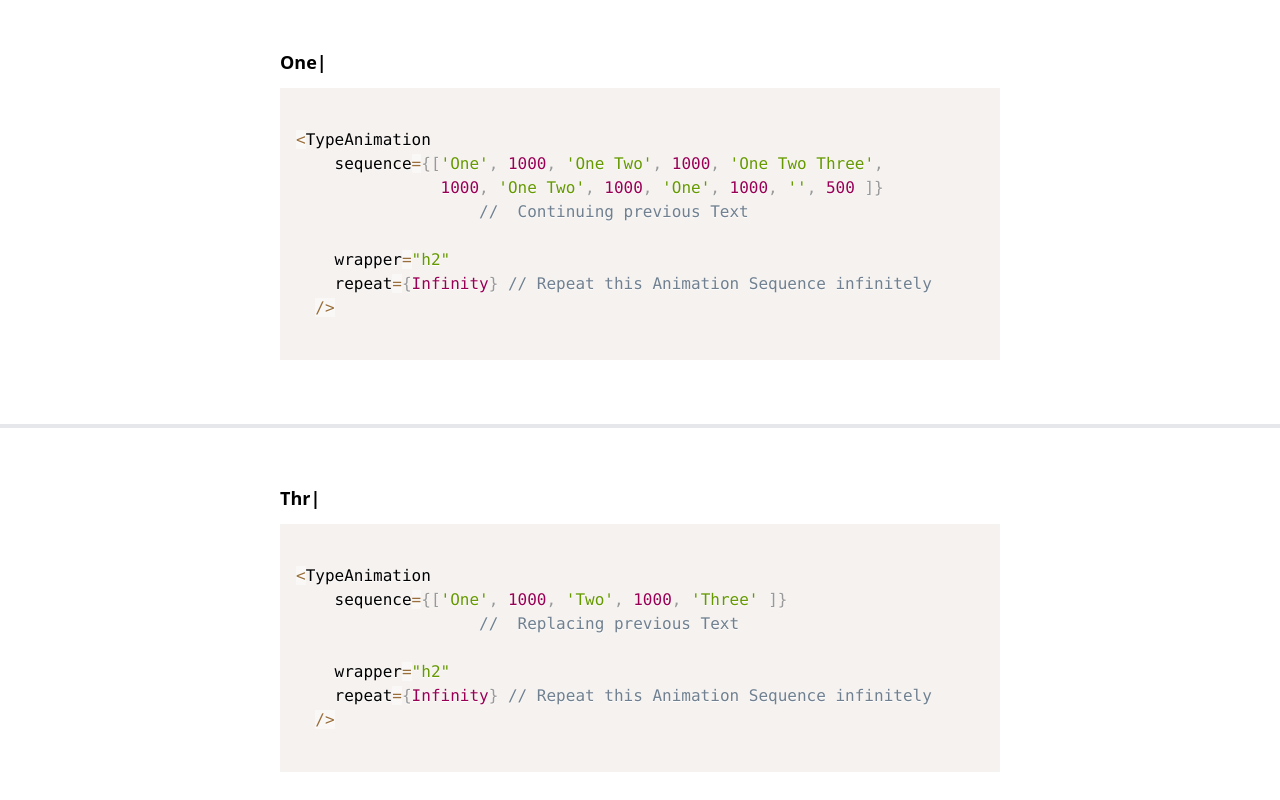
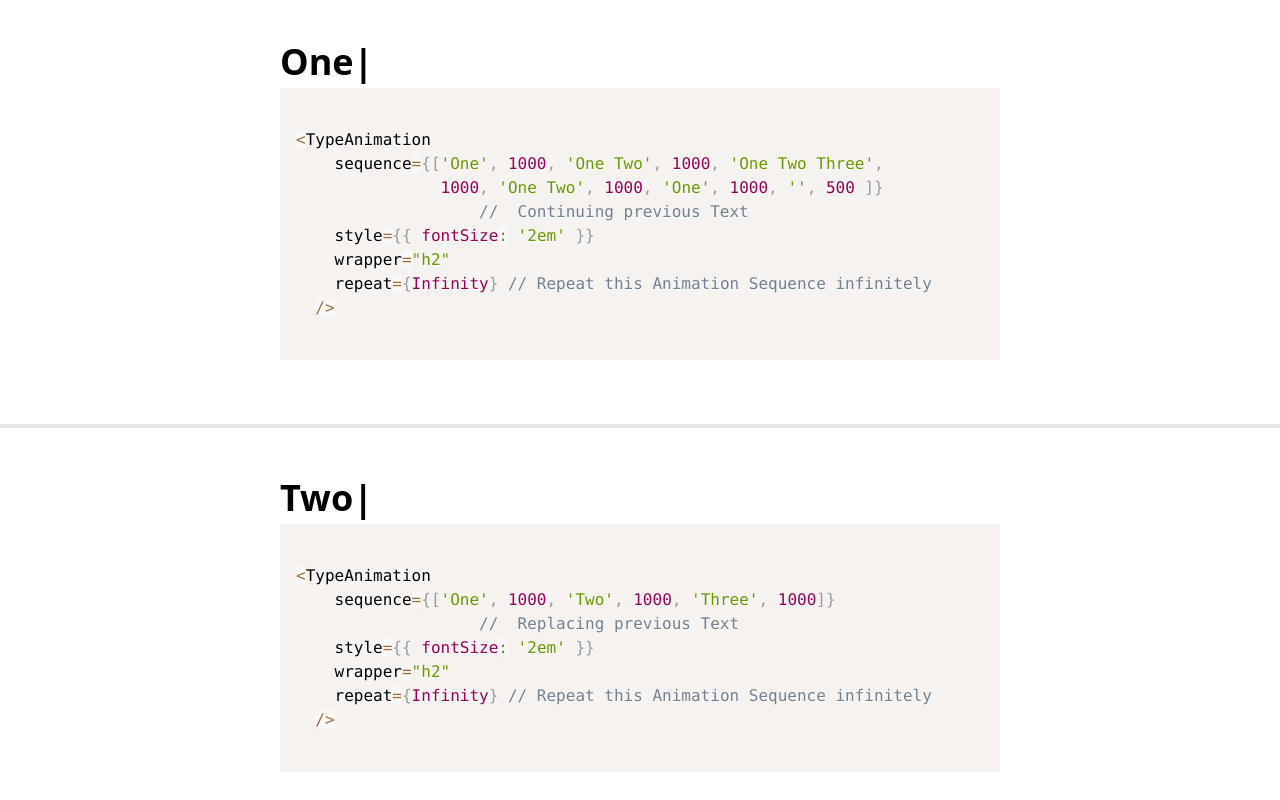
Before and after one commit to maxeth/react-type-animation, a Next.js app in the folder example/: page / in a window 1280 px wide. Shown: the top 800 px of the page. Built offline with nearby package versions, Linux system fonts and the light colour scheme.

Commit message:
Demo of changing font-size in-line

```diff
--- a/example/pages/index.tsx
+++ b/example/pages/index.tsx
@@ -29,6 +29,7 @@ const Home = () => {
               '',
               1000,
             ]}
+            style={{ fontSize: '2em' }}
             // speed={60} <- default
             wrapper="h2"
             repeat={Infinity}
@@ -42,7 +43,7 @@ const Home = () => {
     sequence={['One', 1000, 'One Two', 1000, 'One Two Three',
                1000, 'One Two', 1000, 'One', 1000, '', 500 ]}
                    //  Continuing previous Text
-
+    style={{ fontSize: '2em' }}
     wrapper="h2"
     repeat={Infinity} // Repeat this Animation Sequence infinitely
   />
@@ -54,7 +55,8 @@ const Home = () => {
       <div>
         <div className="font-bold h-8 text-lg">
           <TypeAnimation
-            sequence={['One', 1000, 'Two', 1000, 'Three']}
+            sequence={['One', 1000, 'Two', 1000, 'Three', 1000]}
+            style={{ fontSize: '2em' }}
             wrapper="h2"
             repeat={Infinity}
           />
@@ -64,9 +66,9 @@ const Home = () => {
           <SyntaxHighlighter language="javascript">
             {`
 <TypeAnimation
-    sequence={['One', 1000, 'Two', 1000, 'Three' ]}
+    sequence={['One', 1000, 'Two', 1000, 'Three', 1000]}
                    //  Replacing previous Text
-
+    style={{ fontSize: '2em' }}
     wrapper="h2"
     repeat={Infinity} // Repeat this Animation Sequence infinitely
   />
```
